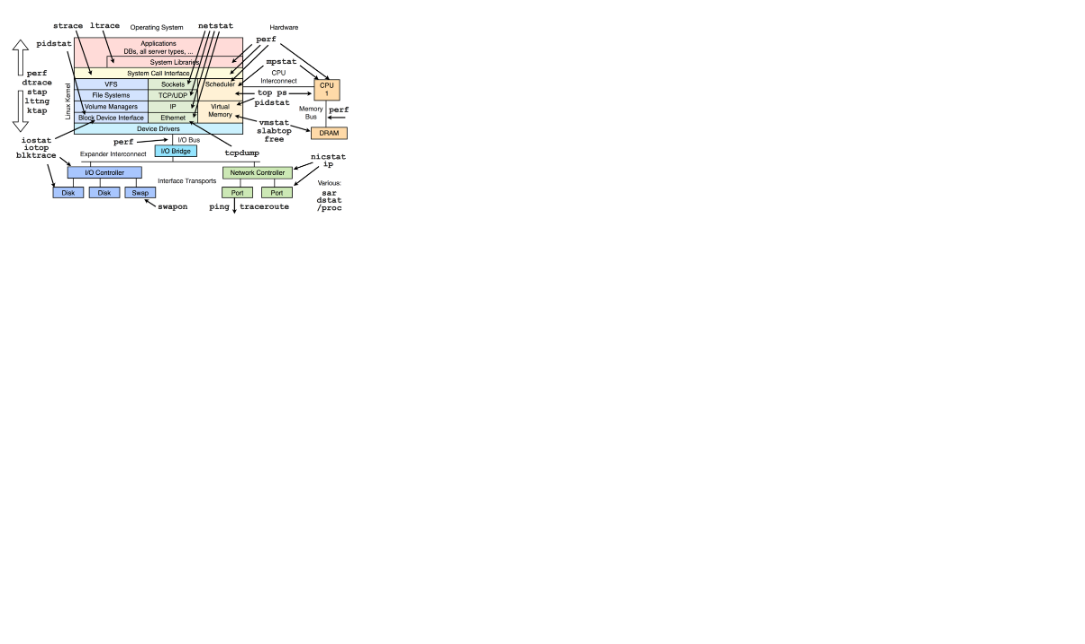
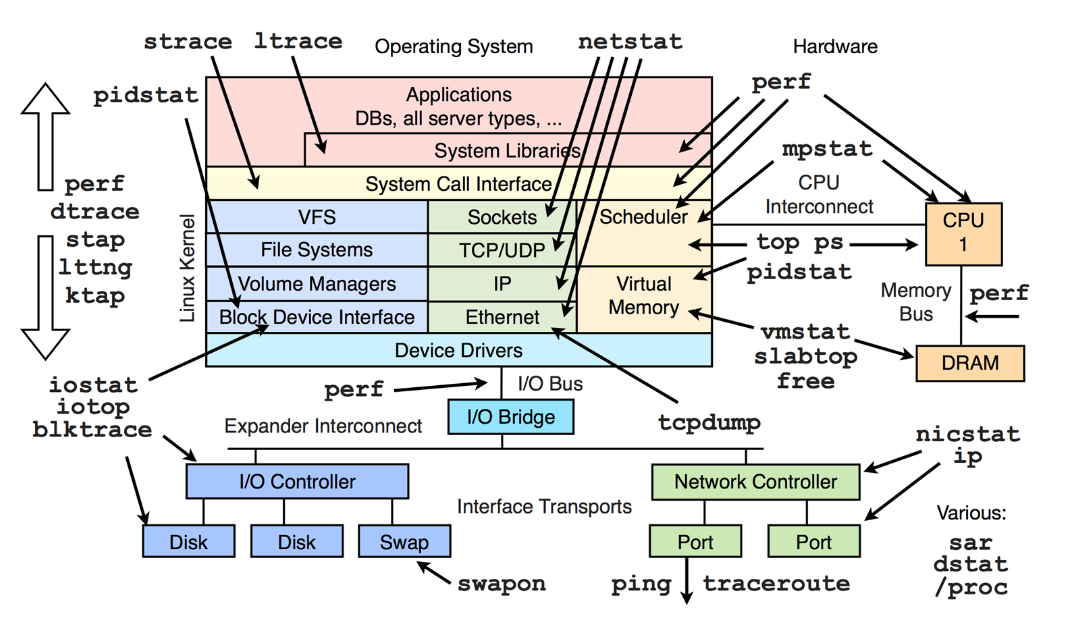
Before and after one commit to MCabreira/mcabreira.github.io, a plain HTML site: page index.html in a window 1280 px wide. Shown: the part 48-692 px from the top of the page, without its empty margins (0-1085 px from the left). Drawn offline with Linux system fonts and the light colour scheme.

Commit message:
Update index.html

```diff
--- a/index.html
+++ b/index.html
@@ -2,7 +2,7 @@
   <body>
     <h1>Hello World!</h1>
 	<div>
-		<img src="Linux profiling tools.png" height="200">
+		<img src="Linux profiling tools.png" height="600">
     </div>
   </body>
 </html>
```
